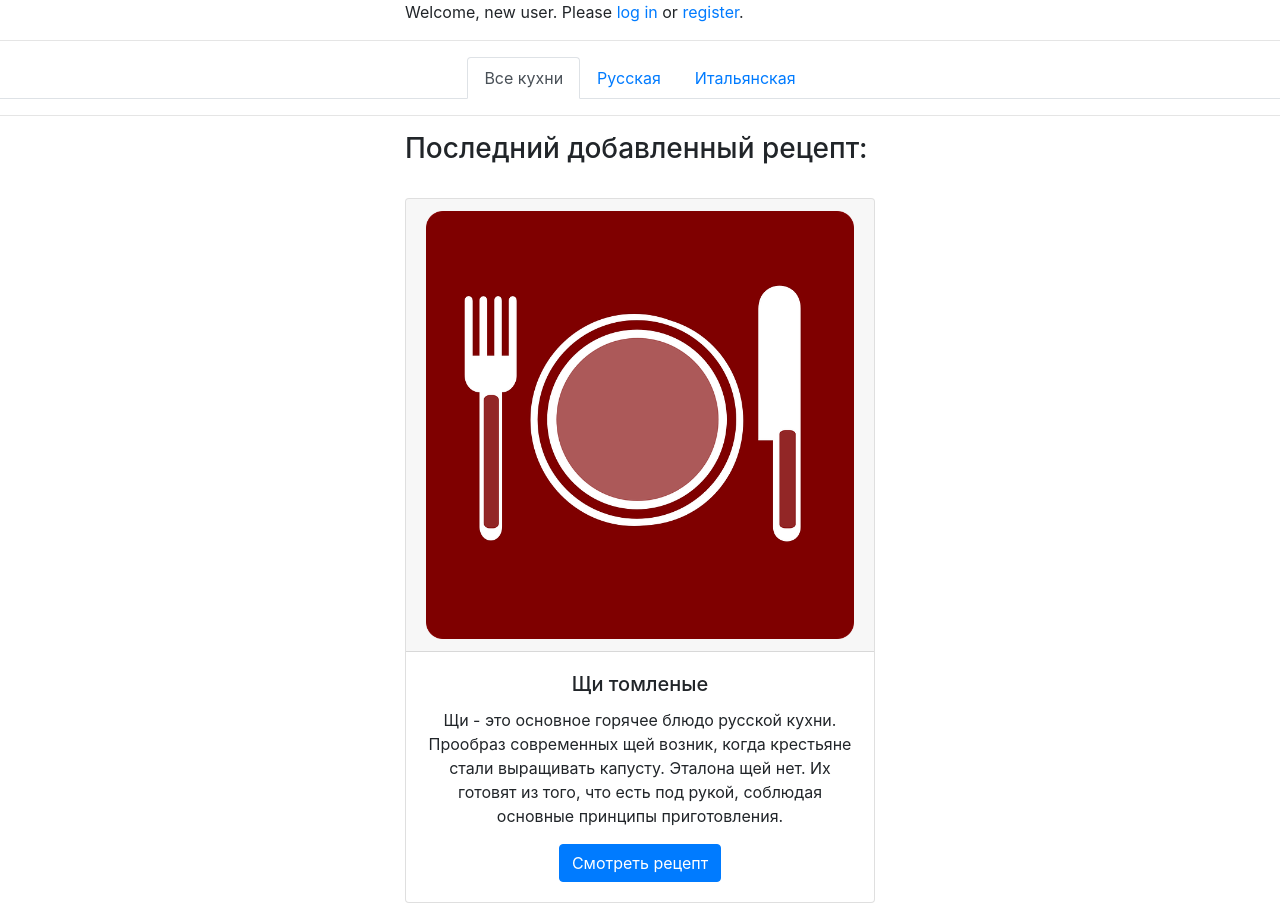
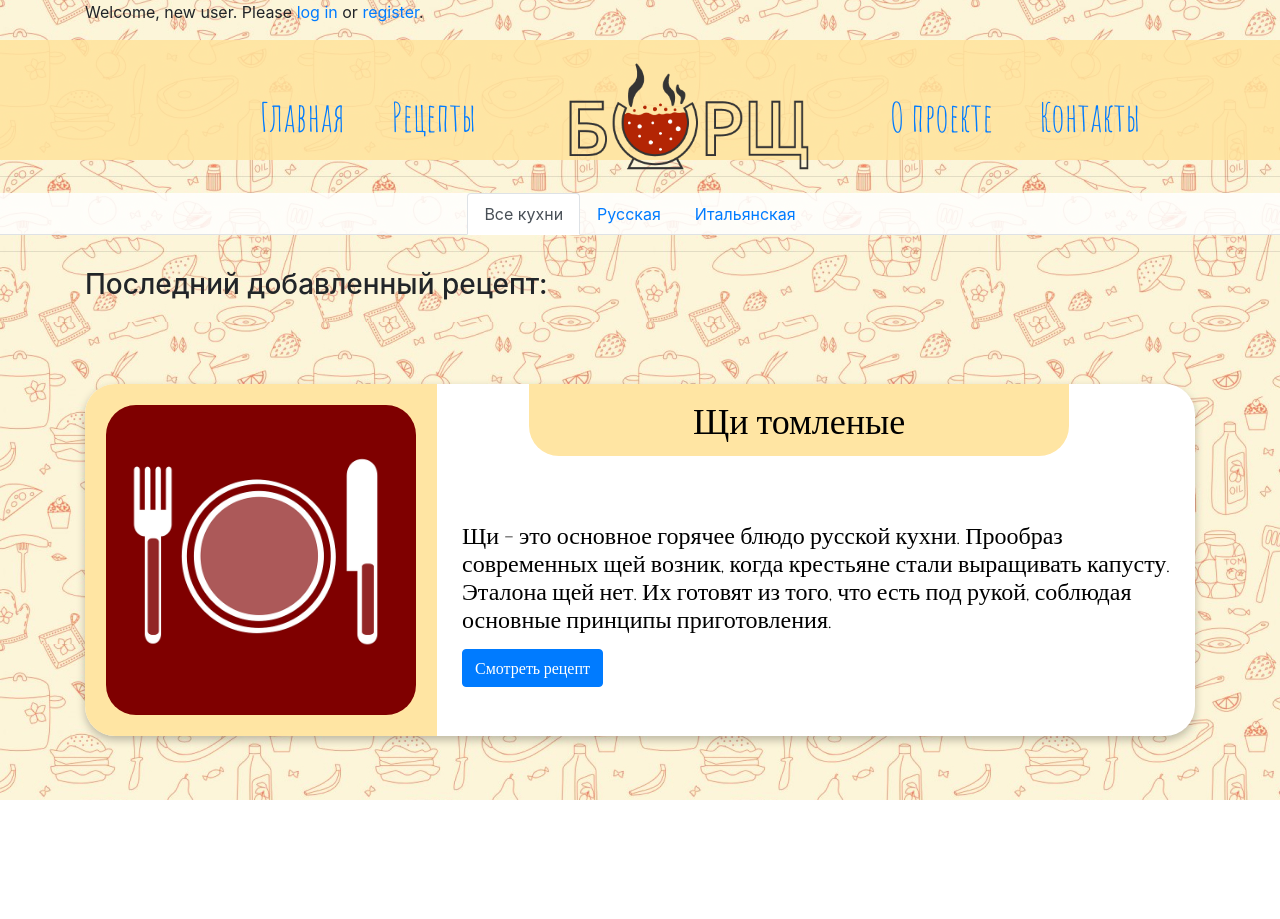
Before and after one commit to grebenshchikovr/borshch_backend, a Django app: page / in a window 1280 px wide; the page is wider, and only the part inside the window is pictured. After the commit the page ends 800 px from the top of that part, so only its background shows below. Run offline with Django 3.2, Linux system fonts and the light colour scheme; data comes from the database, SQL or seed files in the repository; some libraries are stand-ins or nearby versions.

Commit message:
Частично применен дизайн

```diff
--- a/mainapp/templates/mainapp/base.html
+++ b/mainapp/templates/mainapp/base.html
@@ -17,8 +17,10 @@
     <script src="https://stackpath.bootstrapcdn.com/bootstrap/4.4.1/js/bootstrap.min.js" integrity="sha384-wfSDF2E50Y2D1uUdj0O3uMBJnjuUD4Ih7YwaYd1iqfktj0Uod8GCExl3Og8ifwB6" crossorigin="anonymous"></script>
 
 </head>
-<body>
+<body class="bg-img">
+
     {% include 'mainapp/includes/inc_user_menu.html' %}
+    {% include 'mainapp/includes/inc_main_menu.html' %}
     {% include 'mainapp/includes/inc_cuisine_menu.html' %}
 
     {% block content %}
@@ -26,5 +28,6 @@
 
     {% block js %}
     {% endblock %}
+
 </body>
 </html>
--- a/mainapp/templates/mainapp/includes/inc_cuisine_menu.html
+++ b/mainapp/templates/mainapp/includes/inc_cuisine_menu.html
@@ -1,4 +1,5 @@
 <hr>
+<div class="cuisine-menu">
 <ul class="nav nav-tabs justify-content-center">
   <li class="nav-item">
     <a href="{% url 'recipes:index' %}"
@@ -20,4 +21,5 @@
     </li>
   {% endfor %}
 </ul>
+</div>
 <hr>
--- /dev/null
+++ b/mainapp/templates/mainapp/includes/inc_main_menu.html
@@ -0,0 +1,20 @@
+{% load static %}
+<div class="borshch-menu">
+    <ul>
+        <li>
+            <a href="{% url 'main' %}">Главная</a>
+        </li>
+        <li>
+            <a href="{% url 'recipes:index' %}">Рецепты</a>
+        </li>
+        <li>
+            <img src="{% static 'img/logo.png' %}" height="120px">
+        </li>
+        <li>
+            <a href="#">О проекте</a>
+        </li>
+        <li>
+            <a href="#">Контакты</a>
+        </li>
+    </ul>
+</div>
--- a/mainapp/templates/mainapp/index.html
+++ b/mainapp/templates/mainapp/index.html
@@ -10,17 +10,25 @@
     <h3>Последний добавленный рецепт:</h3>
     <br>
     {% for recipe in recipes %}
-        <div class="card text-center">
-            <div class="card-header">
-                <img src="{{ recipe.image|media_folder_recipes }}" class="card-img-top" alt="...">
-            </div>
-            <div class="card-body">
-                <h5 class="card-title">{{ recipe.name }}</h5>
-                <p class="card-text">{{ recipe.description }}</p>
-                <a href="{% url 'recipes:recipe' recipe.id %}" class="btn btn-primary">Смотреть рецепт</a>
-            </div>
+        <div class="recipe_card">
+            <table>
+                <tr>
+                    <td rowspan="2" class="recipe_img">
+                        <img src="{{ recipe.image|media_folder_recipes }}">
+                    </td>
+                    <td class="recipe_spacer"></td>
+                    <td class="recipe_tittle">{{ recipe.name }} {% include 'mainapp/includes/inc_to_favorite.html' %}</td>
+                    <td class="recipe_spacer"></td>
+                </tr>
+                <tr>
+                    <td colspan="3" class="recipe_desc">
+
+                        <p>{{ recipe.description }}</p>
+                        <a href="{% url 'recipes:recipe' recipe.pk %}" class="btn btn-primary">Смотреть рецепт</a>
+                    </td>
+                </tr>
+            </table>
         </div>
-    <p></p>
     {% endfor %}
 </div>
 {% endblock %}
--- a/static/css/styles.css
+++ b/static/css/styles.css
@@ -1,6 +1,46 @@
+@import url(https://fonts.googleapis.com/css?family=Amatic+SC|Poiret+One);
+
+
+.cuisine-menu {
+    background-color: rgba(255, 255, 255, 0.85);
+}
+.borshch-menu {
+    position: relative;
+    width: 1400px;
+    height: 120px;
+    margin: 0 auto;
+    background-color: rgba(255, 227, 156, 0.85);
+	vertical-align: middle;
+	text-align: center;
+	font-family: 'Amatic SC';
+    font-style: normal;
+    font-weight: normal;
+    font-size: 40px;
+    line-height: 50px;
+    display: flex;
+    align-items: center;
+    text-align: center;
+    color: #000000;
+}
+.borshch-menu ul {
+    margin: 0 auto;
+}
+.borshch-menu li {
+    padding-top: 38px;
+	float: center;
+	display: inline-block;
+	padding-right: 40px;
+	list-style-type: none;
+}
+
+.bg-img {
+    background-image: url( '/static/img/bg_image.jpg' );
+    background-repeat: repeat;
+}
+
 .container {
-	background-color: white;
-	width: 500px;
+
+
 	margin: 0 auto;
 }
 
@@ -13,3 +53,57 @@
     color: #ffffff;
     text-decoration: none;
 }
+
+.recipe_card {
+    margin-top: 50px;
+    margin-bottom: 50px;
+    border-radius: 30px;
+    width: 1110px;
+
+}
+
+.recipe_card table {
+    box-shadow: 0px 4px 9px rgba(0, 0, 0, 0.25);
+    border-radius: 30px;
+    font-family: Poiret One;
+    font-style: normal;
+    font-weight: normal;
+    background: white;
+    align-items: center;
+}
+
+.recipe_img {
+    background: #FFE5A3;
+    border-radius: 30px 0px 0px 30px;
+}
+
+.recipe_card img {
+    width: 310px;
+    border-radius: 30px;
+    margin: 20px;
+}
+
+.recipe_tittle {
+    padding: 15px;
+    font-size: 36px;
+    line-height: 42px;
+    display: block;
+    text-align: center;
+    color: #000000;
+    background: #FFE5A3;
+    border-radius: 0px 0px 30px 30px;
+    width: 540px;
+
+
+}
+
+.recipe_desc {
+    padding: 25px;
+    font-size: 24px;
+    line-height: 28px;
+    color: #000000;
+}
+
+.recipe_spacer {
+    width: 92px;
+}
```
Also changed, not shown: mainapp/templates/mainapp/recipes.html (+17 -11 lines), static/img/bg_image.jpg (added), static/img/logo.png (added), static/img/main.jpg (deleted). Lines whose indentation alone changed are shown as unchanged.
